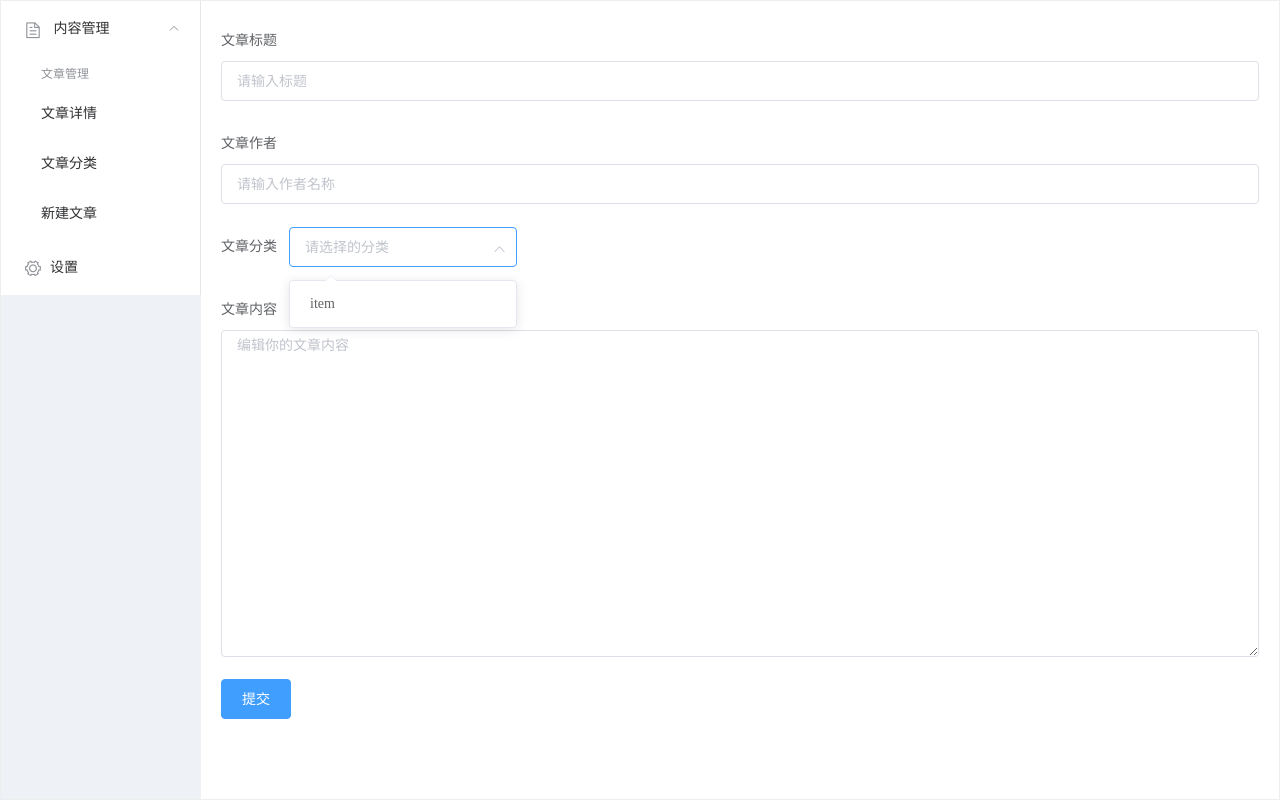
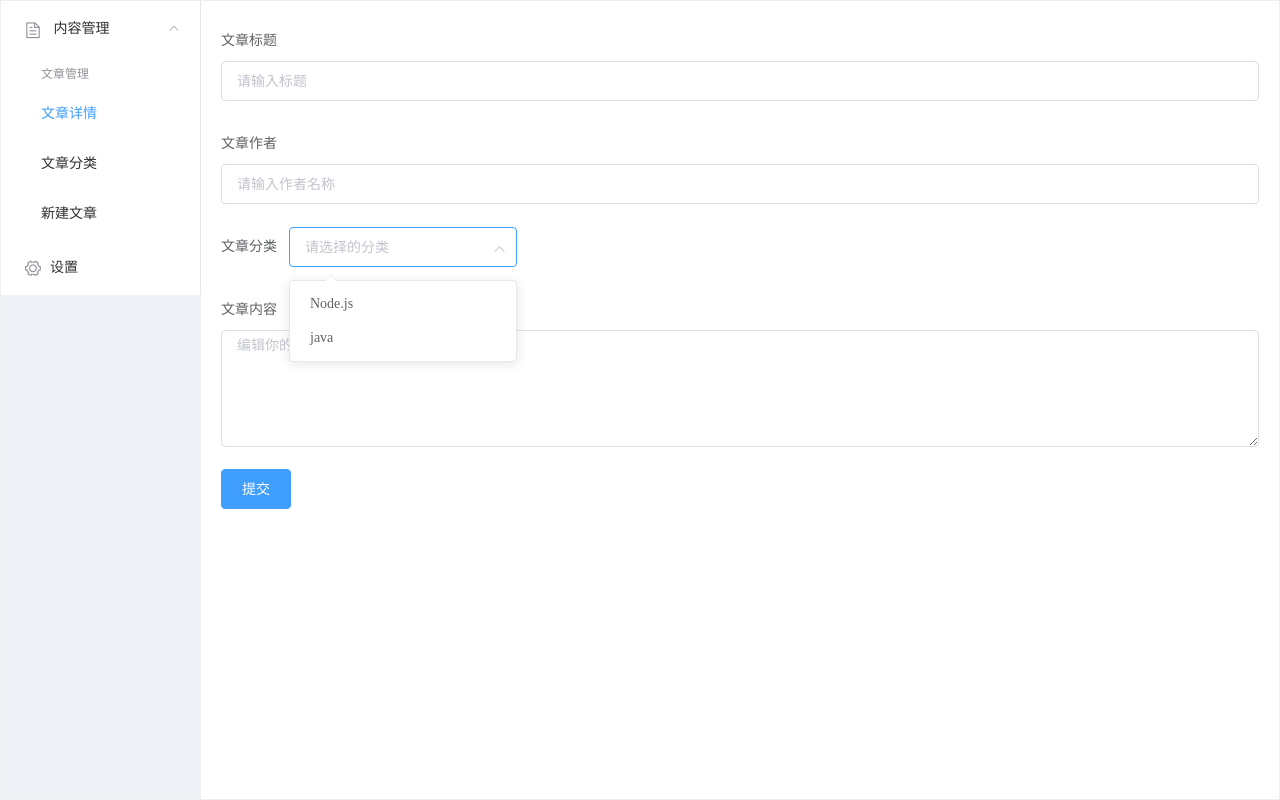
Before and after one commit to ZhengMaster2020/mongodb, a Vue app: page /articles/add in a window 1280 px wide. Both pictures are taken after a click on the icon 499 px from the left and 247 px from the top of the page. Built offline with nearby package versions, Linux system fonts and the light colour scheme.

Commit message:
finish add articles and delete article function

```diff
--- a/src/components/ArticlesAddNews.vue
+++ b/src/components/ArticlesAddNews.vue
@@ -8,15 +8,17 @@
         <el-input v-model="newArticle.author"  placeholder="请输入作者名称"></el-input>
       </el-form-item>
       <el-form-item label="文章分类">
-        <el-select v-model="newArticle.category"  placeholder="请选择的分类">
-          <el-option label="item" value="item"></el-option>
-        </el-select>
+        <template>
+          <el-select v-model="newArticle.selectValue" multiple clearable  placeholder="请选择的分类">
+            <el-option v-for="item in newArticle.category" :key="item.value" :label="item.label" :value="item.value"></el-option>
+          </el-select>
+        </template>
       </el-form-item>
       <el-form-item label="文章内容">
-        <el-input type="textarea" placeholder="编辑你的文章内容" rows="15"></el-input>
+        <el-input type="textarea" placeholder="编辑你的文章内容" :rows="5" v-model="newArticle.body"></el-input>
       </el-form-item>
+      <el-button type="primary" @click="handleEdit">提交</el-button>
     </el-form>
-    <el-button type="primary">提交</el-button>
   </div>
 </template>
 
@@ -26,14 +28,35 @@ export default {
   data () {
     return {
       newArticle: {
+        date: new Date().toLocaleDateString(),
         title: '',
         author: '',
-        category: ['node.js', 'java', 'javascript']
+        category: [{
+          value: 'Node.js',
+          label: 'Node.js'
+        },
+        {
+          value: 'java',
+          label: 'java'
+        }],
+        selectValue: '',
+        body: ''
       }
     }
   },
   methods: {
-    handleEdit (index, row) {
+    handleEdit () {
+      this.$http.post('articles', this.newArticle).then((req, res) => {
+        console.log(req)
+        this.$message({
+          type: 'success',
+          message: '添加成功',
+          center: true
+        })
+        this.$router.push('/articles/detail')
+      }).catch((err) => {
+        console.log(err)
+      })
     }
   }
 }
--- a/src/components/ArticlesDetail.vue
+++ b/src/components/ArticlesDetail.vue
@@ -1,7 +1,10 @@
 <template>
   <div class="articles-name">
-    <el-table :data="articles">
-      <el-table-column prop="date" label="发布日期" width="140"></el-table-column>
+    <el-tag type="success" effect="light">所有文章</el-tag>
+    <el-table :data="articles" >
+      <el-table-column type="index" label="序号" width="50"></el-table-column>
+      <el-table-column prop="_id" label="ID" ></el-table-column>
+      <el-table-column prop="date" label="发布日期" ></el-table-column>
       <el-table-column prop="title" label="文章标题" width="120"></el-table-column>
       <el-table-column prop="categories" label="文章分类" width="100"></el-table-column>
       <el-table-column prop="author" label="文章作者" width="120"></el-table-column>
@@ -11,9 +14,10 @@
       <el-table-column
         fixed="right"
         label="操作"
-        width="100">
+      >
       <template slot-scope="scope">
-        <el-button @click="gotoEdit(scope.row)" type="success" size="small">编辑</el-button>
+        <el-button @click="handleEdit(scope.row._id)" type="success" size="small">编辑</el-button>
+        <el-button @click="handleDelete(scope.row._id)" type="danger" size="small">删除</el-button>
       </template>
     </el-table-column>
     </el-table>
@@ -35,9 +39,17 @@ export default {
         this.articles = res.data
       })
     },
-    gotoEdit (row) {
-      // console.log(row)
+    handleEdit (id) {
       this.$router.push('/articles/edit')
+    },
+    handleDelete (id) {
+      this.$http.delete(`articles/${id}`).then((req, res) => {
+        this.$message({
+          type: 'success',
+          message: '删除成功'
+        })
+        this.fetchDate()
+      })
     }
   },
   created () {
--- a/src/components/HomeMain.vue
+++ b/src/components/HomeMain.vue
@@ -3,8 +3,8 @@
     <el-container style="height: 100vh; border: 1px solid #eee">
 
       <el-aside width="200px" style="background-color: rgb(238, 241, 246)">
-        <el-menu router  :default-openeds="['1']">
-          <el-submenu index="1">
+        <el-menu router  :default-openeds="['content']" default-active="/articles/detail">
+          <el-submenu index="content">
             <template slot="title">
               <i class="el-icon-document"></i>
               内容管理
```
Also changed, not shown: 1 other file (tests, documents, lock files or other folders).
